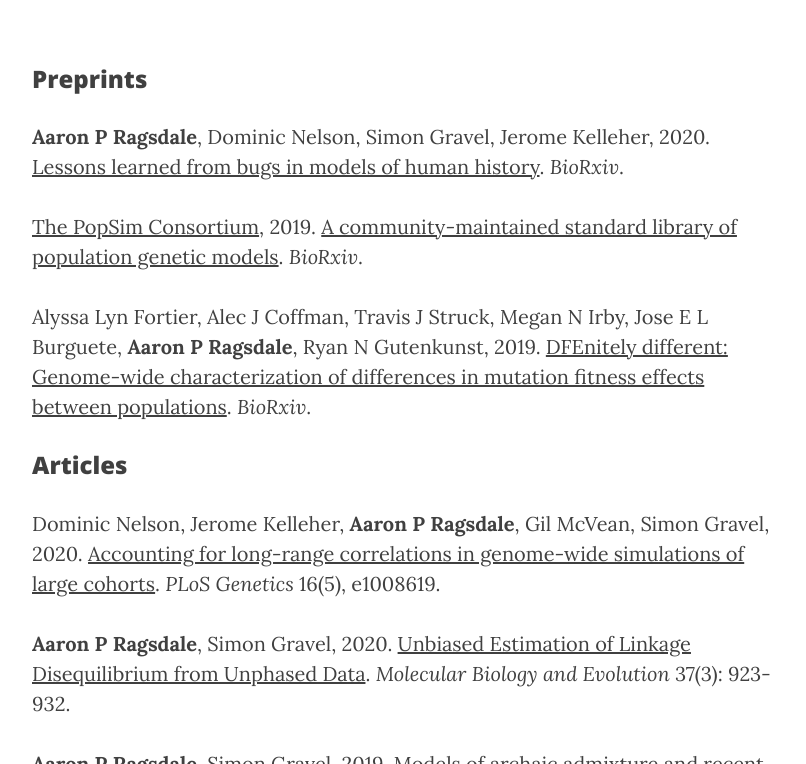
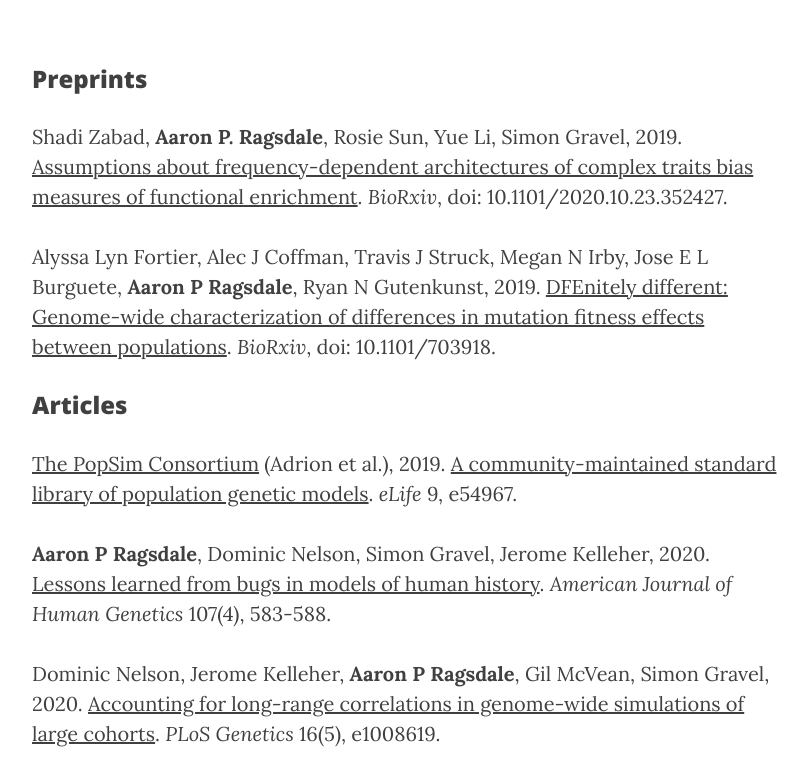
Before and after one commit to apragsdale/apragsdale.github.io, a Jekyll site: the page built from 3_publications.md, in a window 1280 px wide and 900 px high, scrolled down 290 px, cut to the strip 136-900 px from the top of the window. Shown: the whole strip, without its empty margins (233-1039 px from the left). Built offline with Jekyll 4.4.1, drawn with Linux system fonts in a browser that asks for light colours; nearby versions of some CDN libraries.

```diff
--- a/3_publications.md
+++ b/3_publications.md
@@ -6,18 +6,23 @@ header-img: "img/Banner3.jpg"
 
 ### Preprints
 
-**Aaron P Ragsdale**, Dominic Nelson, Simon Gravel, Jerome Kelleher, 2020.
-[Lessons learned from bugs in models of human history](https://www.biorxiv.org/content/10.1101/2020.06.04.131284v1). *BioRxiv*.
-
-[The PopSim Consortium](https://github.com/popsim-consortium), 2019.
-[A community-maintained standard library of population genetic models](https://doi.org/10.1101/2019.12.20.885129).
-*BioRxiv*.
+Shadi Zabad, **Aaron P. Ragsdale**, Rosie Sun, Yue Li, Simon Gravel, 2019.
+[Assumptions about frequency-dependent architectures of complex traits bias measures of functional enrichment](https://www.biorxiv.org/content/10.1101/2020.10.23.352427).
+*BioRxiv*, doi: 10.1101/2020.10.23.352427.
 
 Alyssa Lyn Fortier, Alec J Coffman, Travis J Struck, Megan N Irby, Jose E L Burguete, **Aaron P Ragsdale**, Ryan N Gutenkunst, 2019.
 [DFEnitely different: Genome-wide characterization of differences in mutation fitness effects between populations](https://doi.org/10.1101/703918).
-*BioRxiv*.
+*BioRxiv*, doi: 10.1101/703918.
 
 ### Articles
+
+[The PopSim Consortium](https://github.com/popsim-consortium) (Adrion et al.), 2019.
+[A community-maintained standard library of population genetic models](https://elifesciences.org/articles/54967).
+*eLife* 9, e54967.
+
+**Aaron P Ragsdale**, Dominic Nelson, Simon Gravel, Jerome Kelleher, 2020.
+[Lessons learned from bugs in models of human history](https://www.sciencedirect.com/science/article/pii/S000292972030286X).
+*American Journal of Human Genetics* 107(4), 583-588.
 
 Dominic Nelson, Jerome Kelleher, **Aaron P Ragsdale**,  Gil McVean, Simon Gravel, 2020.
 [Accounting for long-range correlations in genome-wide simulations of large cohorts](https://doi.org/10.1371/journal.pgen.1008619).
--- a/index.html
+++ b/index.html
@@ -1,6 +1,6 @@
 ---
 layout: page
-description: "Population Genetics, etc"
+description: "Population genetics, applied math, and human history"
 header-img: "img/Banner0.jpg"
 ---
 
```
Also changed, not shown: _posts/2020-05-15-Joining-UW-Madison-iBio.md (added, +11 -0 lines).
